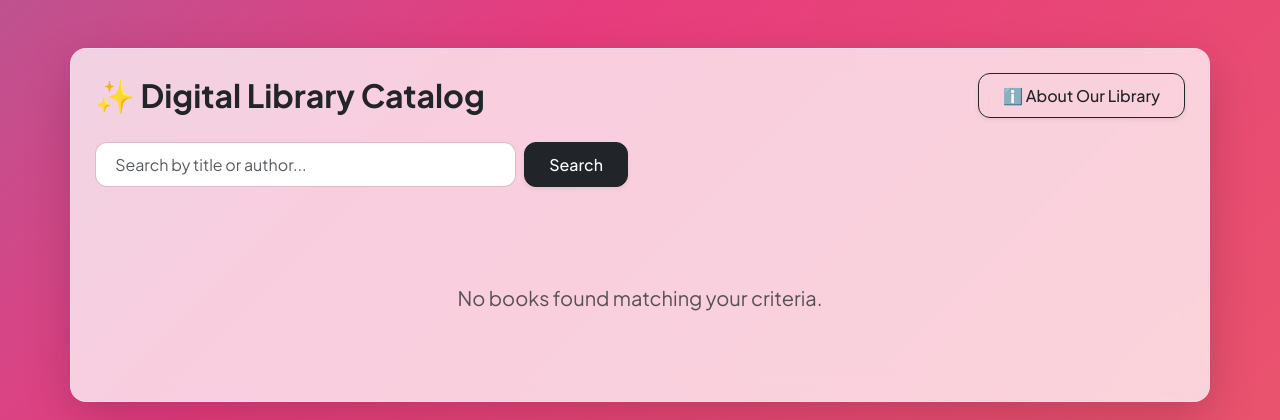
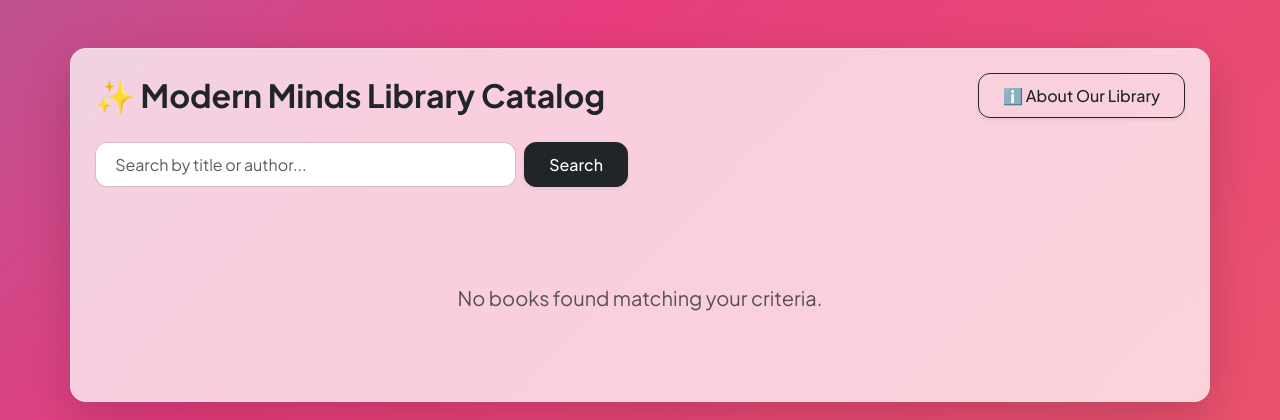
Before and after one commit to AryanTulsyan/Library, a Django app: template books/templates/books/book_list.html in a window 1280 px wide. Shown: the top 420 px of the page. Run offline with Django 3.2, Linux system fonts and the light colour scheme; the template is opened without the code that fills it, so the values that code supplies are empty.

Commit message:
UI: Updated main page header with real library name

```diff
--- a/books/templates/books/book_list.html
+++ b/books/templates/books/book_list.html
@@ -80,7 +80,7 @@
 <div class="container my-5 py-4 px-4 glass-panel shadow-lg">
 
     <div class="d-flex align-items-center justify-content-between mb-4 flex-wrap gap-3">
-        <h2 class="fw-bold m-0 text-dark">✨ Digital Library Catalog</h2>
+        <h2 class="fw-bold m-0 text-dark">✨ Modern Minds Library Catalog</h2>
         <a href="{% url 'about_page' %}" class="btn btn-outline-dark custom-btn shadow-sm">ℹ️ About Our Library</a>
     </div>
 
```
